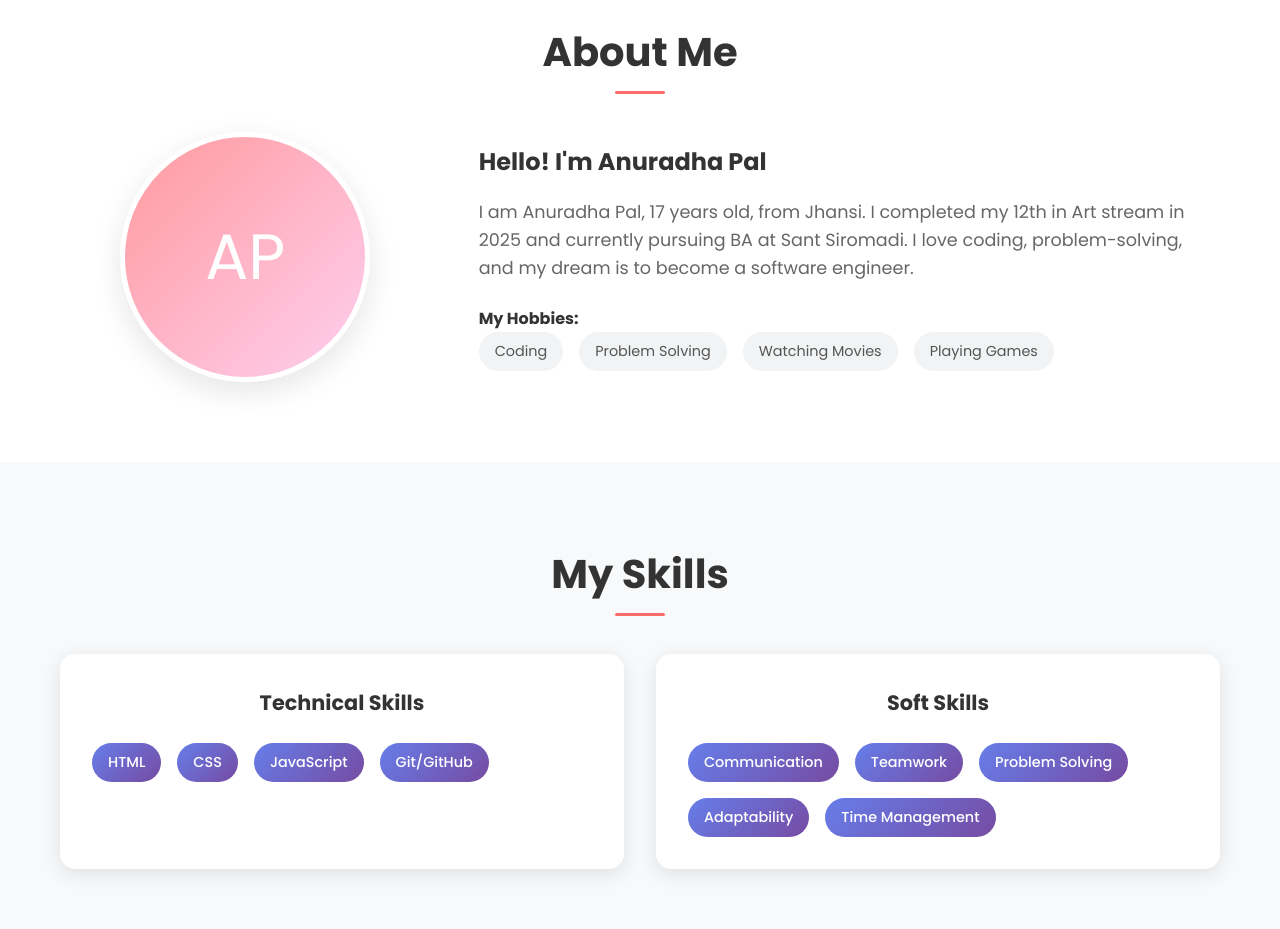
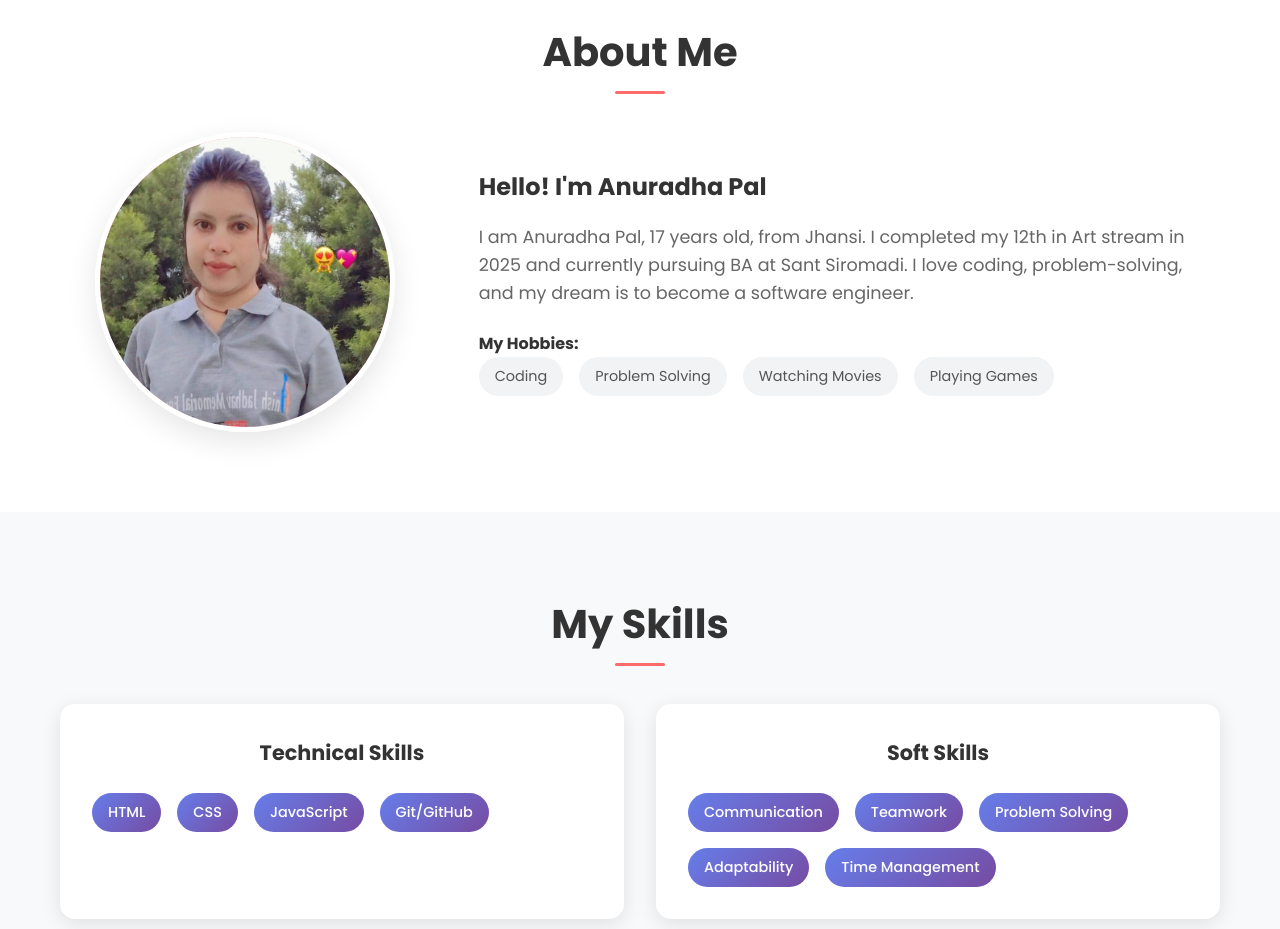
Before and after one commit to anuradhapal25-art/portofolio, a plain HTML site: page index.html in a window 1280 px wide. Shown: the part 860-1789 px from the top of the page. Drawn offline with Linux system fonts and the light colour scheme.

Commit message:
updated profile image css

```diff
--- a/index.html
+++ b/index.html
@@ -42,7 +42,9 @@
         <div class="container">
             <h2 class="section-title">About Me</h2>
             <div class="about-content">
-                <div class="profile-img">AP</div>
+                <div class="profile-img">
+                    <img src="./WhatsApp Image 2025-09-04 at 10.36.36.jpeg" alt="Anuradha Pal">
+                </div>
                 <div class="about-text">
                     <h3>Hello! I'm Anuradha Pal</h3>
                     <p>I am Anuradha Pal, 17 years old, from Jhansi. I completed my 12th in Art stream in 2025 and currently pursuing BA at Sant Siromadi. I love coding, problem-solving, and my dream is to become a software engineer.</p>
--- a/style.css
+++ b/style.css
@@ -1,4 +1,4 @@
-*{
+* {
     margin: 0;
     padding: 0;
     box-sizing: border-box;
@@ -152,10 +152,12 @@ section {
     align-items: center;
 }
 
-.profile-img {
-    width: 250px;
-    height: 250px;
+.profile-img img {
+    width: 300px;
+    height: 300px;
     border-radius: 50%;
+    object-fit: cover;
+    object-position: top;
     background: linear-gradient(135deg, #ff9a9e 0%, #fecfef 100%);
     display: flex;
     align-items: center;
```
Also changed, not shown: WhatsApp Image 2025-09-04 at 10.36.36.jpeg (added).
